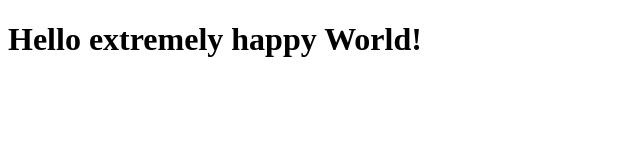
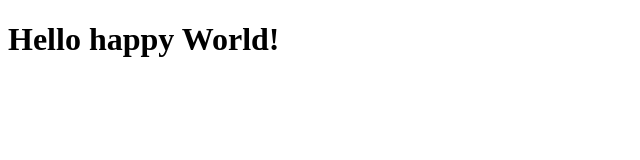
Before and after one commit to MarcelAndres/coursera-test, a plain HTML site: page index.html in a window 1280 px wide. Shown: the whole page, without its empty margins (0-640 px from the left). Drawn offline with Linux system fonts and the light colour scheme.

Commit message:
Update index.html
Update 3

```diff
--- a/index.html
+++ b/index.html
@@ -2,9 +2,9 @@
 <html>
   <head>
     <meta charset="utf-8">
-    <title>Hello extremely happy world!</title>
+    <title>Hello happy World!</title>
   </head>
   <body>
-    <h1>Hello extremely happy World!</h1>
+    <h1>Hello happy World!</h1>
   </body>
 </html>
```
